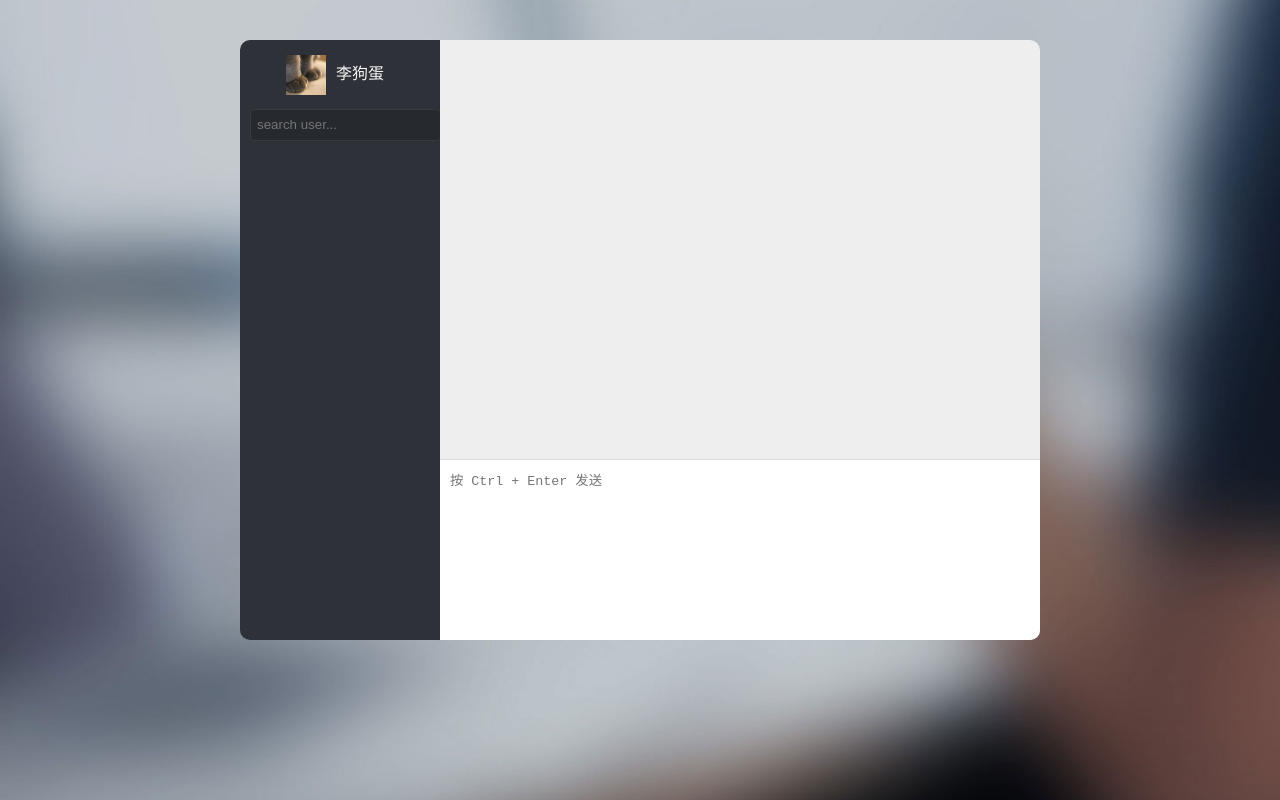
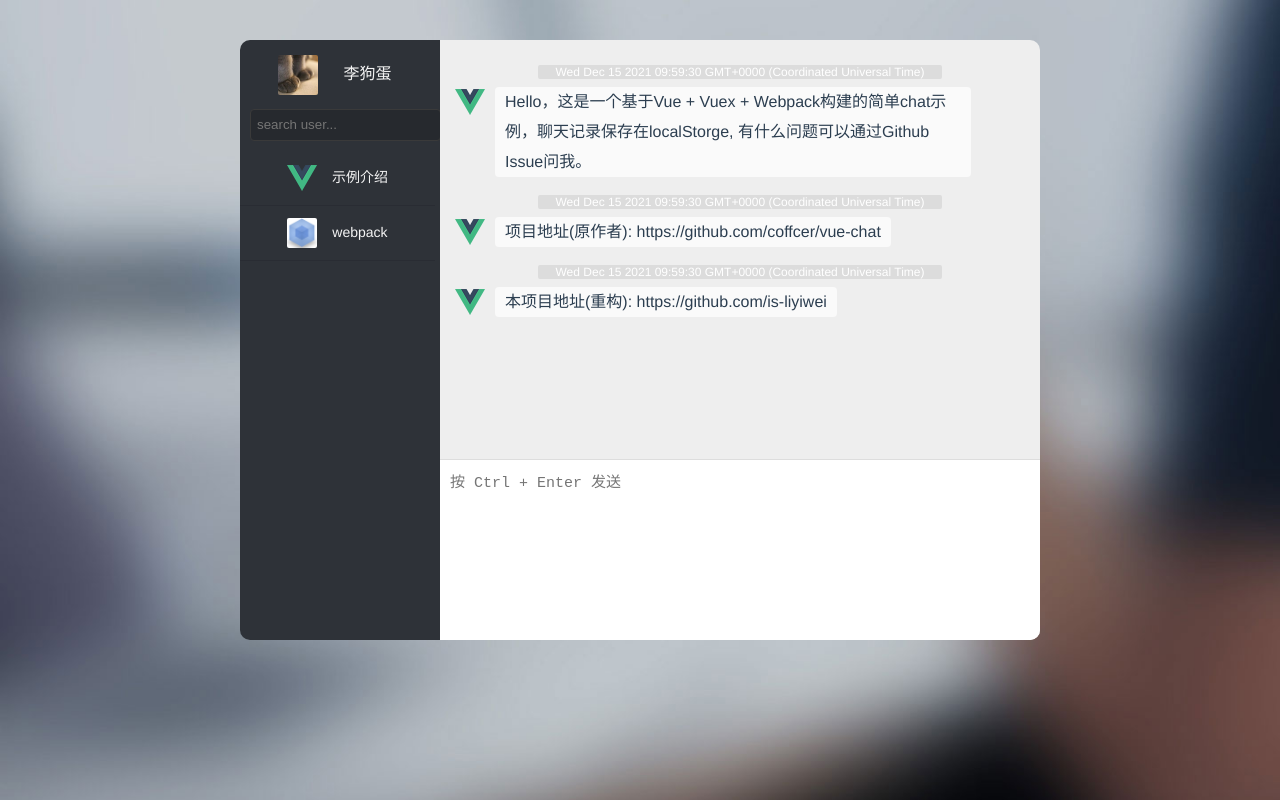
Before and after one commit to firo0423/vue-chat, a Vue app: page / in a window 1280 px wide. Built offline with nearby package versions, Linux system fonts and the light colour scheme.

Commit message:
样式部分全部完成

```diff
--- a/src/components/chatarea.vue
+++ b/src/components/chatarea.vue
@@ -1,10 +1,29 @@
 <template>
-  <div class="chatarea"></div>
+  <div class="chatarea">
+    <!-- v-for 的优先度比 v-if高所以不能一起使用 -->
+    <ul
+      v-for="item in sessions"
+      :key="item.id"
+      v-show="currentSessionId == item.id"
+    >
+      <li v-for="(entry, index) in item.messages" :key="index">
+        <p class="time">
+          <span>{{ entry.date | time }}</span>
+        </p>
+        <div class="main" :class="{ self: entry.self }">
+          <img class="avatar" :src="entry.self ? img : item.user.img" alt="" />
+          <p class="text">{{ entry.content }}</p>
+        </div>
+      </li>
+    </ul>
+  </div>
 </template>
 
 <script>
+import { mapState } from "vuex";
 export default {
   name: "chatarea",
+  computed: mapState(["sessions", "currentSessionId"]),
 };
 </script>
 
@@ -14,4 +33,59 @@ export default {
   max-height: 68%;
   overflow-y: scroll;
 }
+.chatarea ul {
+  list-style-type: none;
+}
+.chatarea li {
+  margin-bottom: 15px;
+}
+.time {
+  text-align: center;
+  margin: 7px 0;
+}
+.chatarea .time span {
+  display: inline-block;
+  padding: 0 18px;
+  font-size: 12px;
+  color: #fff;
+  background-color: #dcdcdc;
+  border-radius: 2px;
+}
+
+.main .avatar {
+  float: left;
+  margin: 0 10px 0 0;
+  border-radius: 3px;
+  width: 30px;
+  height: 30px;
+}
+.main .text {
+  padding: 0 10px;
+  max-width: 80%;
+  background-color: #fafafa;
+  border-radius: 4px;
+  line-height: 30px;
+  text-align: left;
+  float: left;
+}
+
+/* 自己的短信 */
+.self {
+  text-align: right;
+}
+.self .avatar {
+  float: right;
+  margin: 0 0 0 10px;
+  border-radius: 3px;
+  width: 30px;
+  height: 30px;
+}
+.self .text {
+  display: inline-block;
+  padding: 0 10px;
+  max-width: 80%;
+  background-color: #b2e281;
+  border-radius: 4px;
+  line-height: 30px;
+}
 </style>
--- a/src/components/entertextarea.vue
+++ b/src/components/entertextarea.vue
@@ -20,6 +20,7 @@ export default {
   border-top: solid 1px #ddd;
 }
 textarea {
+  font-size: 15px;
   padding: 10px;
   width: 100%;
   height: 100%;
--- a/src/components/list.vue
+++ b/src/components/list.vue
@@ -1,13 +1,51 @@
 <template>
-  <div></div>
+  <div id="list">
+    <ul>
+      <li v-for="item in sessions" :key="item.user.id" :class="listClass">
+        <img class="avatar" :src="item.user.img" :alt="item.user.name" />
+        <p class="name">{{ item.user.name }}</p>
+      </li>
+    </ul>
+  </div>
 </template>
 
 <script>
+import { mapState } from "vuex";
 export default {
-name:"list"
-}
+  computed: mapState(["sessions", "currentSessionId"]),
+  name: "list",
+  data() {
+    return {
+      listClass:''
+    }
+  },
+};
 </script>
 
 <style>
-
+#list li {
+  font-size: 14px;
+  padding: 12px 15px;
+  border-bottom: 1px solid #292c33;
+  cursor: pointer;
+  margin-right: 5px;
+}
+#list li:hover {
+  background-color: rgba(255, 255, 255, 0.03);
+}
+/* 选中样式 */
+li.active {
+  /*注意这个是.不是冒号:*/
+  background-color: rgba(255, 255, 255, 0.1);
+}
+.avatar {
+  border-radius: 2px;
+  width: 30px;
+  height: 30px;
+  vertical-align: middle;
+}
+.name {
+  display: inline-block;
+  margin-left: 15px;
+}
 </style>
--- a/src/store/index.js
+++ b/src/store/index.js
@@ -1,15 +1,50 @@
-import Vue from 'vue'
-import Vuex from 'vuex'
+import Vue from "vue";
+import Vuex from "vuex";
 
-Vue.use(Vuex)
-
+Vue.use(Vuex);
+const now = new Date();
 export default new Vuex.Store({
   state: {
+    sessions: [
+      {
+        id: 1,
+        user: {
+          name: "示例介绍",
+          img: require("../assets/2.png"),
+        },
+        messages: [
+          {
+            content:
+              "Hello，这是一个基于Vue + Vuex + Webpack构建的简单chat示例，聊天记录保存在localStorge, 有什么问题可以通过Github Issue问我。",
+            date: now,
+          },
+          {
+            content: "项目地址(原作者): https://github.com/coffcer/vue-chat",
+            date: now,
+          },
+          {
+            content: "本项目地址(重构): https://github.com/is-liyiwei",
+            date: now,
+          },
+        ],
+      },
+      {
+        id: 2,
+        user: {
+          name: "webpack",
+          img: require("../assets/3.jpg"),
+        },
+        messages: [
+          {
+            content: "Hi，我是webpack哦",
+            date: now,
+          },
+        ],
+      },
+    ],
+    currentSessionId: 1,
   },
-  mutations: {
-  },
-  actions: {
-  },
-  modules: {
-  }
-})
+  mutations: {},
+  actions: {},
+  modules: {},
+});
```
